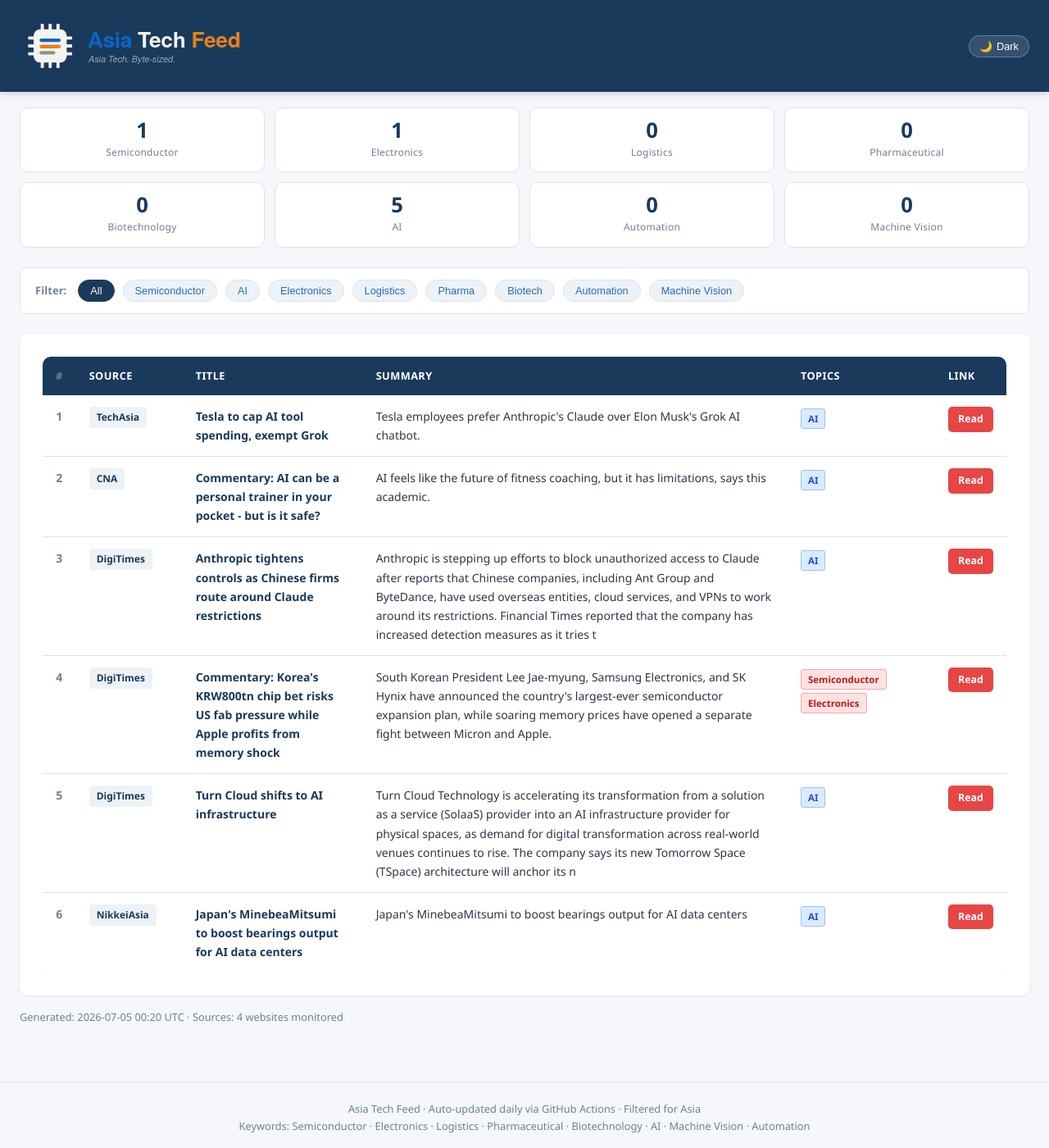
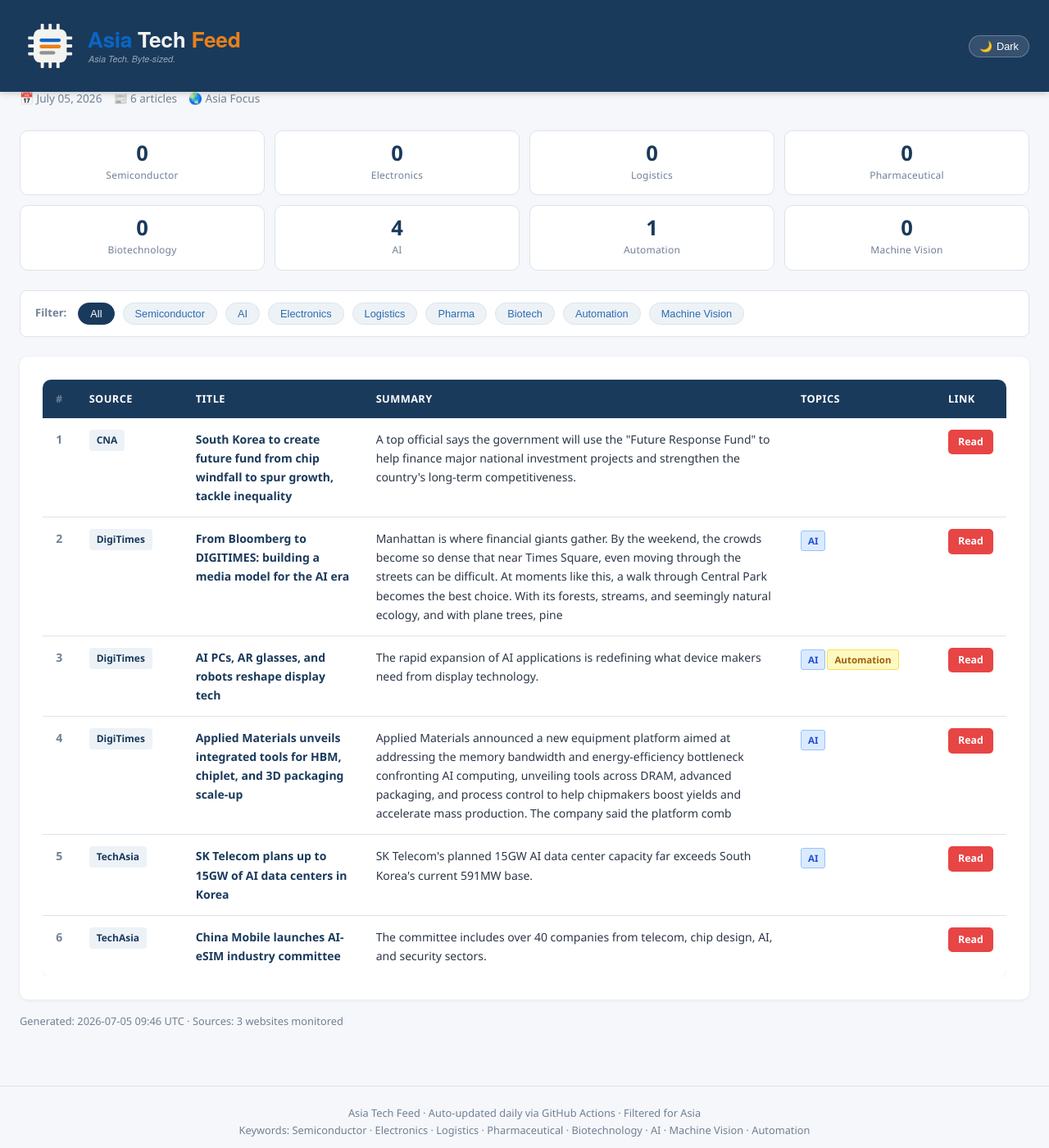
Before and after one commit to asiatechfeed/Asia-Tech-Feed, a Jekyll site: the page built from _posts/2026-07-05-asia-tech-news-digest.md, in a window 1280 px wide and 1400 px high, scrolled down 395 px. Shown: the whole window at 82% size. Built offline with Jekyll 4.4.1, drawn with Linux system fonts in a browser that asks for light colours; a script that is not in the unit is left out; some of the changed text lies outside the part shown; grey boxes are pictures that could not be loaded.

Commit message:
📰 News digest 2026-07-05 (6 articles)

```diff
--- a/_posts/2026-07-05-asia-tech-news-digest.md
+++ b/_posts/2026-07-05-asia-tech-news-digest.md
@@ -1,16 +1,16 @@
 ---
 layout: post
 title: "Asia Tech News Digest - July 05, 2026"
-date: 2026-07-05 08:20:55 +0800
+date: 2026-07-05 17:46:27 +0800
 articles_count: 6
-sources_count: 4
-sources: ["CNA", "DigiTimes", "NikkeiAsia", "TechAsia"]
+sources_count: 3
+sources: ["CNA", "DigiTimes", "TechAsia"]
 csv_file: /assets/data/news-2026-07-05.tsv
-featured_title: "Tesla to cap AI tool spending, exempt Grok"
-featured_url: "https://www.techinasia.com/tesla-spacex-merger-discussed-nasdaq-listing-nears"
-featured_source: "TechAsia"
-featured_summary: "Tesla employees prefer Anthropic's Claude over Elon Musk's Grok AI chatbot."
-featured_image: ""
+featured_title: "South Korea to create future fund from chip windfall to spur growth, tackle inequality"
+featured_url: "https://www.channelnewsasia.com/east-asia/south-korea-future-fund-chip-windfall-6233061"
+featured_source: "CNA"
+featured_summary: "A top official says the government will use the \"Future Response Fund\" to help finance major national investment projects and strengthen the country's long-term competitiveness."
+featured_image: "https://dam.mediacorp.sg/image/upload/s--ktYKebm---/c_fill,g_auto,h_676,w_1200/fl_relative,g_south_east,l_mediacorp:cna:watermark:2024-04:reuters_1,w_0.1/f_auto,q_auto/v1/mediacorp/cna/image/2026/07/05/2026-06-25t014147z_885291904_rc2bdlapu350_rtrmadp_3_southkorea-stocks-chip.jpg?itok=5J93WeCp"
 ---
 
 <table class="news-table">
@@ -27,51 +27,51 @@ featured_image: ""
 <tbody>
 <tr>
   <td class="col-num">1</td>
-  <td class="col-source"><span class="source-badge">TechAsia</span></td>
-  <td class="col-title"><span class="article-title">Tesla to cap AI tool spending, exempt Grok</span></td>
-  <td class="col-summary">Tesla employees prefer Anthropic's Claude over Elon Musk's Grok AI chatbot.</td>
-  <td class="col-tags"><span class="tag ai">AI</span></td>
-  <td class="col-link"><a class="btn-link" href="https://www.techinasia.com/tesla-spacex-merger-discussed-nasdaq-listing-nears" target="_blank" rel="noopener">Read</a></td>
+  <td class="col-source"><span class="source-badge">CNA</span></td>
+  <td class="col-title"><span class="article-title">South Korea to create future fund from chip windfall to spur growth, tackle inequality</span></td>
+  <td class="col-summary">A top official says the government will use the "Future Response Fund" to help finance major national investment projects and strengthen the country's long-term competitiveness.</td>
+  <td class="col-tags"></td>
+  <td class="col-link"><a class="btn-link" href="https://www.channelnewsasia.com/east-asia/south-korea-future-fund-chip-windfall-6233061" target="_blank" rel="noopener">Read</a></td>
 </tr>
 <tr>
   <td class="col-num">2</td>
-  <td class="col-source"><span class="source-badge">CNA</span></td>
-  <td class="col-title"><span class="article-title">Commentary: AI can be a personal trainer in your pocket - but is it safe?</span></td>
-  <td class="col-summary">AI feels like the future of fitness coaching, but it has limitations, says this academic.</td>
+  <td class="col-source"><span class="source-badge">DigiTimes</span></td>
+  <td class="col-title"><span class="article-title">From Bloomberg to DIGITIMES: building a media model for the AI era</span></td>
+  <td class="col-summary">Manhattan is where financial giants gather. By the weekend, the crowds become so dense that near Times Square, even moving through the streets can be difficult. At moments like this, a walk through Central Park becomes the best choice. With its forests, streams, and seemingly natural ecology, and with plane trees, pine</td>
   <td class="col-tags"><span class="tag ai">AI</span></td>
-  <td class="col-link"><a class="btn-link" href="https://www.channelnewsasia.com/commentary/ai-personal-trainer-fitness-programme-health-6230166" target="_blank" rel="noopener">Read</a></td>
+  <td class="col-link"><a class="btn-link" href="https://www.digitimes.com/news/a20260701PD212/colley-hwang-ai-bloomberg-digitimes.html?chid=12" target="_blank" rel="noopener">Read</a></td>
 </tr>
 <tr>
   <td class="col-num">3</td>
   <td class="col-source"><span class="source-badge">DigiTimes</span></td>
-  <td class="col-title"><span class="article-title">Anthropic tightens controls as Chinese firms route around Claude restrictions</span></td>
-  <td class="col-summary">Anthropic is stepping up efforts to block unauthorized access to Claude after reports that Chinese companies, including Ant Group and ByteDance, have used overseas entities, cloud services, and VPNs to work around its restrictions. Financial Times reported that the company has increased detection measures as it tries t</td>
-  <td class="col-tags"><span class="tag ai">AI</span></td>
-  <td class="col-link"><a class="btn-link" href="https://www.digitimes.com/news/a20260703PD230/anthropic-claude-bytedance-ant-group.html" target="_blank" rel="noopener">Read</a></td>
+  <td class="col-title"><span class="article-title">AI PCs, AR glasses, and robots reshape display tech</span></td>
+  <td class="col-summary">The rapid expansion of AI applications is redefining what device makers need from display technology.</td>
+  <td class="col-tags"><span class="tag ai">AI</span><span class="tag auto">Automation</span></td>
+  <td class="col-link"><a class="btn-link" href="https://www.digitimes.com/news/a20260701PD229/display-ar-glasses-expansion-technology-ai-applications.html" target="_blank" rel="noopener">Read</a></td>
 </tr>
 <tr>
   <td class="col-num">4</td>
   <td class="col-source"><span class="source-badge">DigiTimes</span></td>
-  <td class="col-title"><span class="article-title">Commentary: Korea's KRW800tn chip bet risks US fab pressure while Apple profits from memory shock</span></td>
-  <td class="col-summary">South Korean President Lee Jae-myung, Samsung Electronics, and SK Hynix have announced the country's largest-ever semiconductor expansion plan, while soaring memory prices have opened a separate fight between Micron and Apple.</td>
-  <td class="col-tags"><span class="tag semi">Semiconductor</span><span class="tag semi">Electronics</span></td>
-  <td class="col-link"><a class="btn-link" href="https://www.digitimes.com/news/a20260703PD224/apple-samsung-sk-hynix-memory-chips-price-fab.html" target="_blank" rel="noopener">Read</a></td>
+  <td class="col-title"><span class="article-title">Applied Materials unveils integrated tools for HBM, chiplet, and 3D packaging scale-up</span></td>
+  <td class="col-summary">Applied Materials announced a new equipment platform aimed at addressing the memory bandwidth and energy-efficiency bottleneck confronting AI computing, unveiling tools across DRAM, advanced packaging, and process control to help chipmakers boost yields and accelerate mass production. The company said the platform comb</td>
+  <td class="col-tags"><span class="tag ai">AI</span></td>
+  <td class="col-link"><a class="btn-link" href="https://www.digitimes.com/news/a20260701PD231/applied-materials-hbm-equipment-production-bandwidth.html" target="_blank" rel="noopener">Read</a></td>
 </tr>
 <tr>
   <td class="col-num">5</td>
-  <td class="col-source"><span class="source-badge">DigiTimes</span></td>
-  <td class="col-title"><span class="article-title">Turn Cloud shifts to AI infrastructure</span></td>
-  <td class="col-summary">Turn Cloud Technology is accelerating its transformation from a solution as a service (SolaaS) provider into an AI infrastructure provider for physical spaces, as demand for digital transformation across real-world venues continues to rise. The company says its new Tomorrow Space (TSpace) architecture will anchor its n</td>
+  <td class="col-source"><span class="source-badge">TechAsia</span></td>
+  <td class="col-title"><span class="article-title">SK Telecom plans up to 15GW of AI data centers in Korea</span></td>
+  <td class="col-summary">SK Telecom's planned 15GW AI data center capacity far exceeds South Korea's current 591MW base.</td>
   <td class="col-tags"><span class="tag ai">AI</span></td>
-  <td class="col-link"><a class="btn-link" href="https://www.digitimes.com/news/a20260703PD213/cloud-infrastructure-revenue-2026-growth.html" target="_blank" rel="noopener">Read</a></td>
+  <td class="col-link"><a class="btn-link" href="https://www.techinasia.com/sk-telecom-to-build-1-gw-hyperscale-ai-data-centers" target="_blank" rel="noopener">Read</a></td>
 </tr>
 <tr>
   <td class="col-num">6</td>
-  <td class="col-source"><span class="source-badge">NikkeiAsia</span></td>
-  <td class="col-title"><span class="article-title">Japan's MinebeaMitsumi to boost bearings output for AI data centers</span></td>
-  <td class="col-summary">Japan's MinebeaMitsumi to boost bearings output for AI data centers</td>
-  <td class="col-tags"><span class="tag ai">AI</span></td>
-  <td class="col-link"><a class="btn-link" href="https://asia.nikkei.com/business/electronics/japan-s-minebeamitsumi-to-boost-bearings-output-for-ai-data-centers" target="_blank" rel="noopener">Read</a></td>
+  <td class="col-source"><span class="source-badge">TechAsia</span></td>
+  <td class="col-title"><span class="article-title">China Mobile launches AI-eSIM industry committee</span></td>
+  <td class="col-summary">The committee includes over 40 companies from telecom, chip design, AI, and security sectors.</td>
+  <td class="col-tags"></td>
+  <td class="col-link"><a class="btn-link" href="https://www.techinasia.com/china-telecom-giants-invest-ar-glasses-maker-rayneo" target="_blank" rel="noopener">Read</a></td>
 </tr>
 </tbody>
 </table>
```
Also changed, not shown: _data/seen_urls.json (+7 -1 lines), _digest_meta.json (+19 -20 lines), assets/data/news-2026-07-05.tsv (+6 -6 lines), assets/data/search-index.json.
